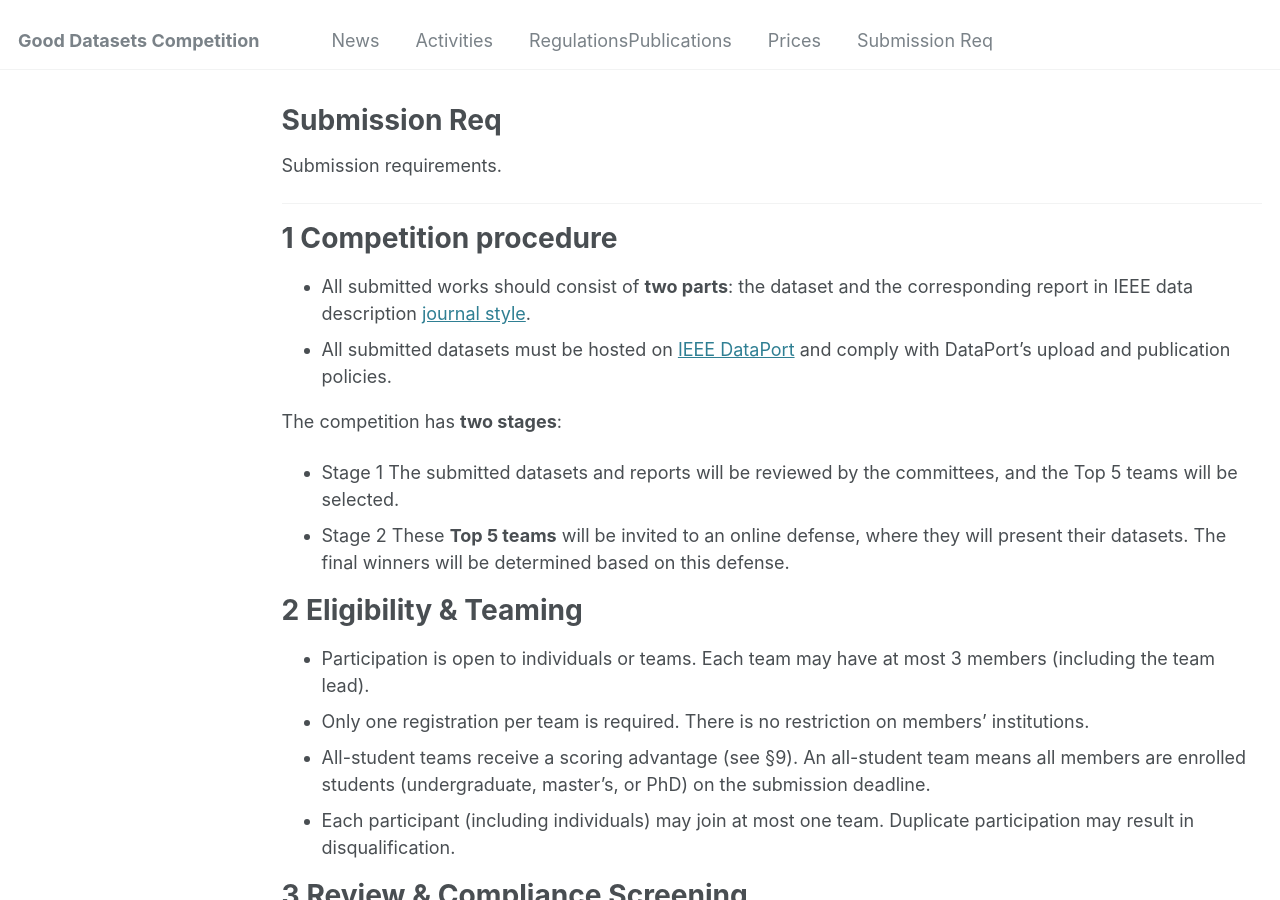
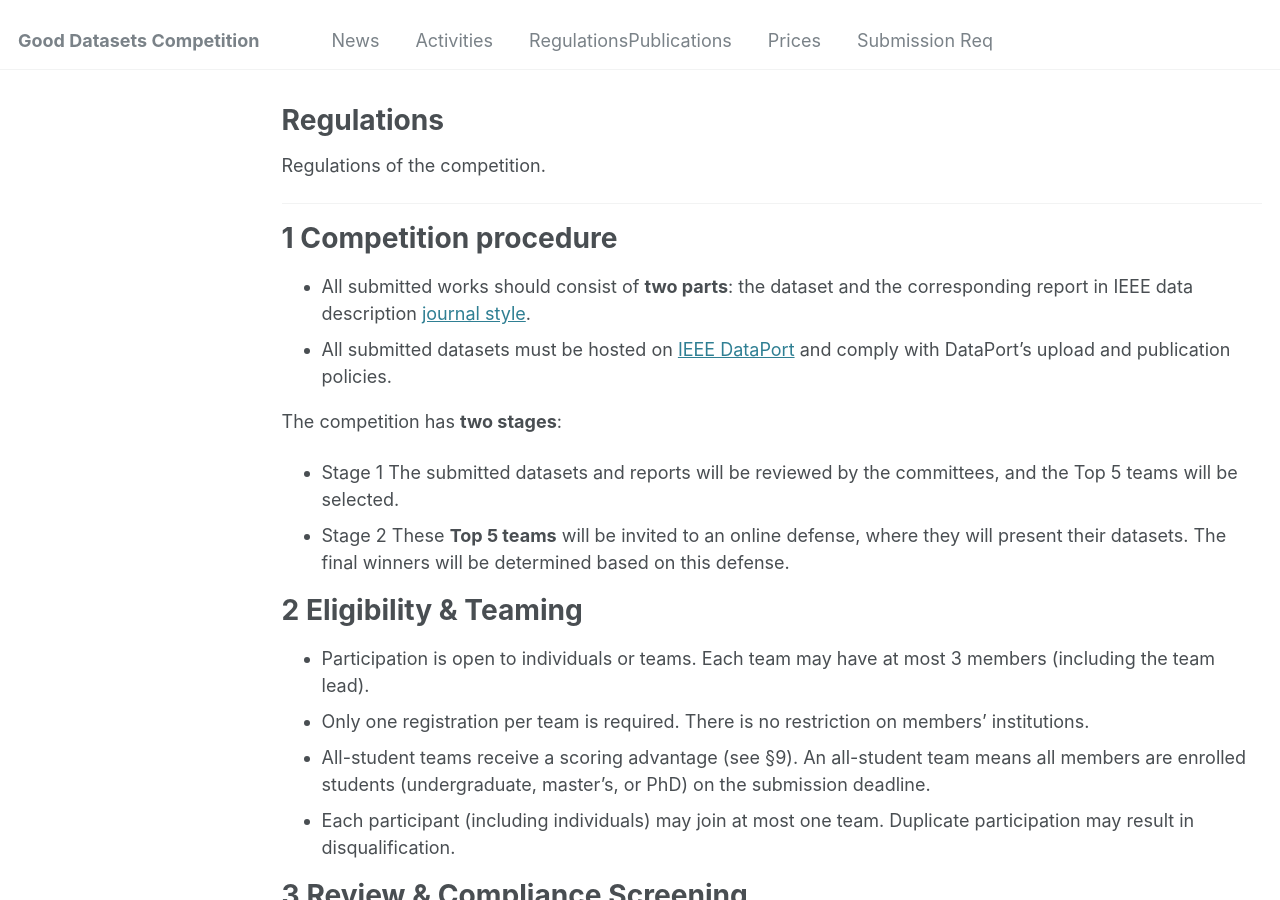
Before and after one commit to dpPEScomp/pesdpcompetition.github.io, a Jekyll site: the page built from _pages/Regulations.md, in a window 1280 px wide and 900 px high. Built offline with Jekyll 4.4.1, drawn with Linux system fonts in a browser that asks for light colours.

Commit message:
Update and rename SubmissionReq.md to Regulations.md

```diff
--- a/_pages/SubmissionReq.md
+++ b/_pages/Regulations.md
@@ -1,10 +1,10 @@
 ---
 layout: archive
-title: "Submission Req"
-permalink: /Submission Req/
+title: "Regulations"
+permalink: /regulations/
 author_profile: false
 ---
-Submission requirements.
+Regulations of the competition.
 
 ---
 # 1 Competition procedure
```
